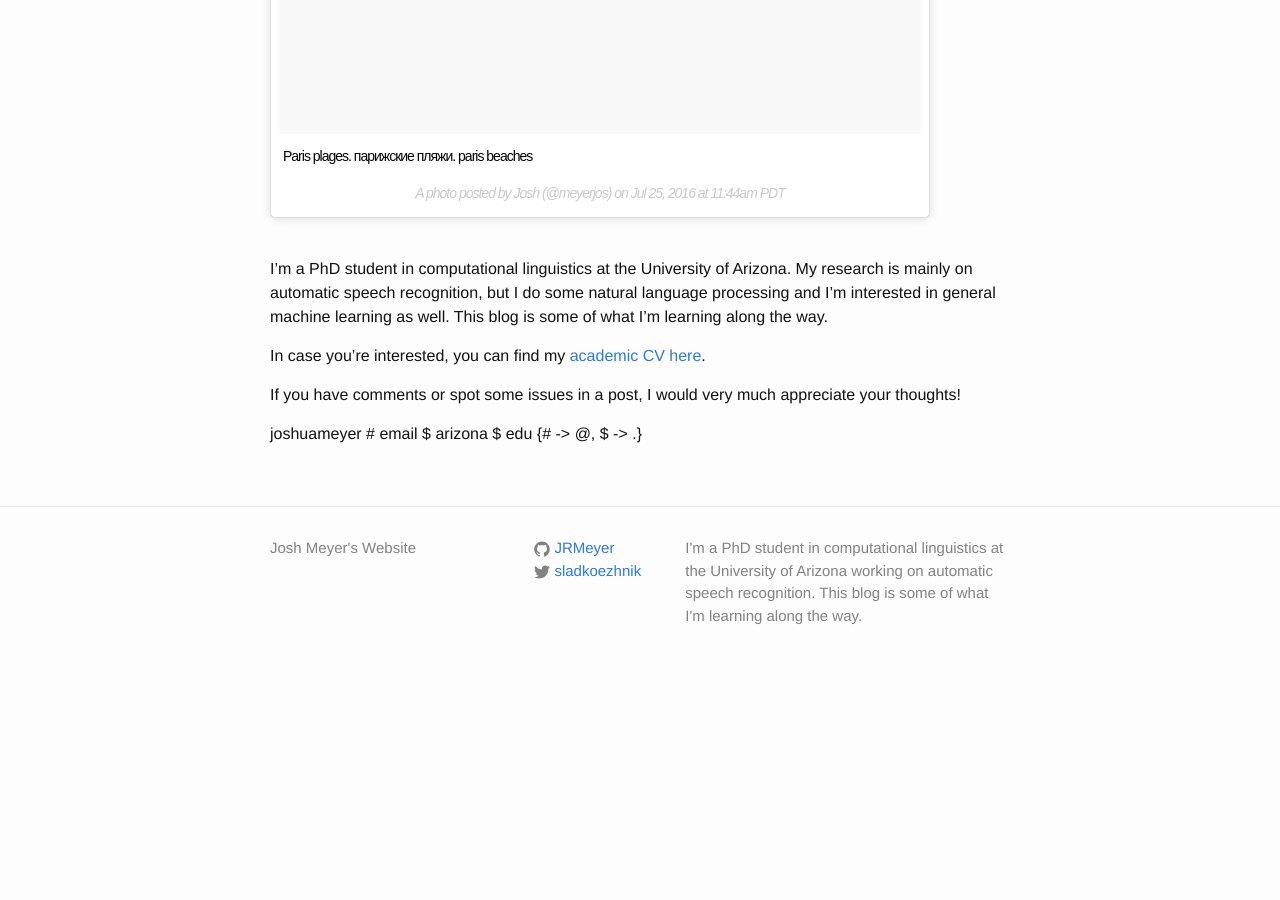
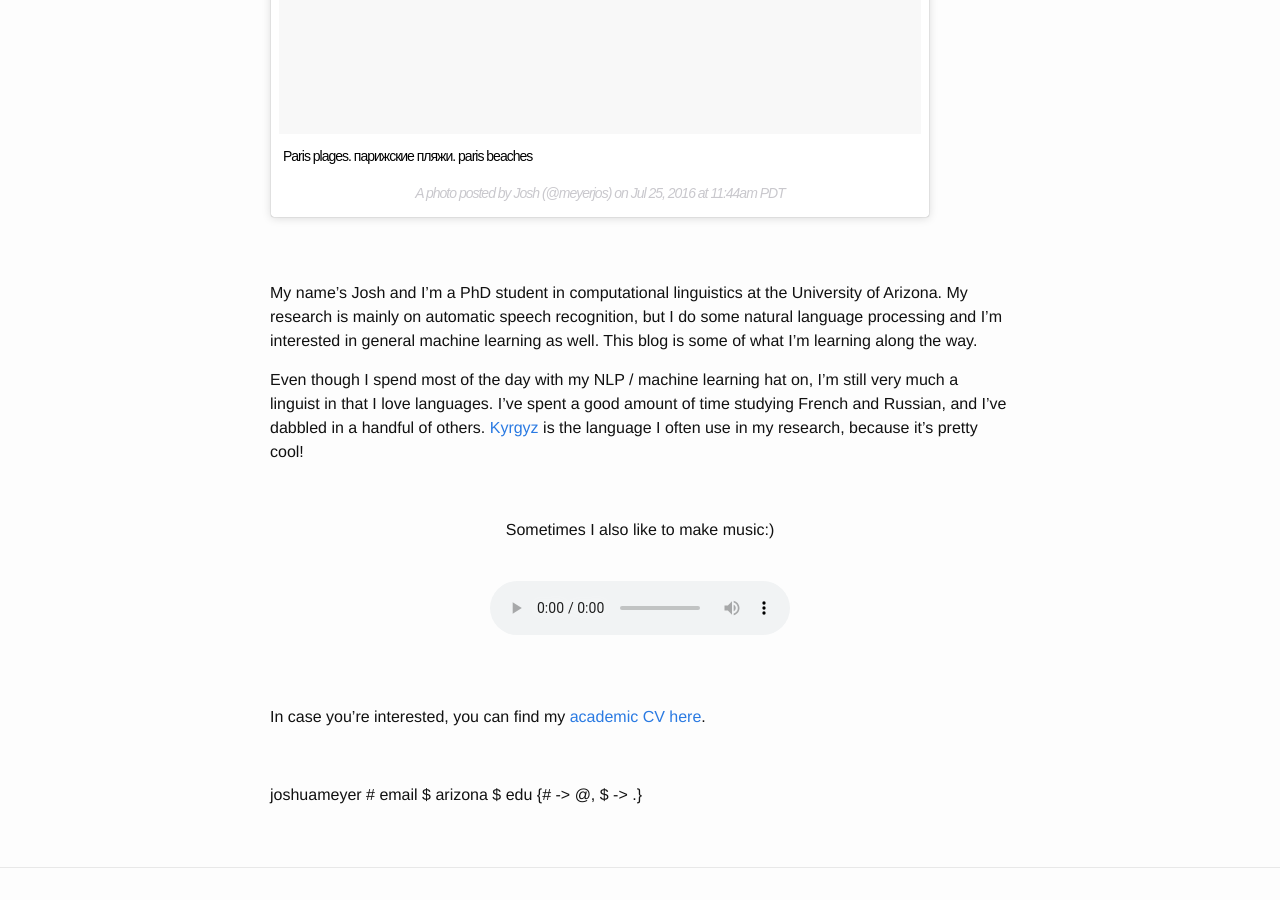
Before and after one commit to JRMeyer/jrmeyer.github.io, a Jekyll site: the page built from about.md, in a window 1280 px wide and 900 px high, scrolled down 439 px. Built offline with Jekyll 4.4.1, drawn with Linux system fonts in a browser that asks for light colours; comment, search, counter and statistics services are not loaded; before the commit the page ends 1126 px from its top, so only the background shows below that.

Commit message:
added song to about page

```diff
--- a/about.md
+++ b/about.md
@@ -8,11 +8,32 @@ permalink: /about/
 <script async defer src="//platform.instagram.com/en_US/embeds.js"></script>
 
 <br/>
+<br/>
 
-I'm a PhD student in computational linguistics at the University of Arizona. My research is mainly on automatic speech recognition, but I do some natural language processing and I'm interested in general machine learning as well. This blog is some of what I'm learning along the way.
+My name's Josh and I'm a PhD student in computational linguistics at the University of Arizona. My research is mainly on automatic speech recognition, but I do some natural language processing and I'm interested in general machine learning as well. This blog is some of what I'm learning along the way.
+
+Even though I spend most of the day with my NLP / machine learning hat on, I'm still very much a linguist in that I love languages. I've spent a good amount of time studying French and Russian, and I've dabbled in a handful of others. [Kyrgyz](https://en.wikipedia.org/wiki/Kyrgyz_language) is the language I often use in my research, because it's pretty cool!
+
+<br/>
+
+<center>Sometimes I also like to make music:)</center>
+<br/>
+
+<center><audio controls>
+ <source src="http://jrmeyer.github.io/misc/piano_6.wav"
+         type='audio/wav'>
+ <!-- The next two lines are only executed if the browser doesn't support WAV files -->
+ <source src="http://media.w3.org/2010/07/bunny/04-Death_Becomes_Fur.oga"
+         type='audio/ogg; codecs=vorbis'>
+ <!-- The next line will only be executed if the browser doesn't support the <audio> tag-->
+ <p>Your user agent does not support the HTML5 Audio element.</p>
+</audio></center>
+
+<br/>
+<br/>
 
 In case you're interested, you can find my [academic CV here]({{ site.url }}/misc/josh-meyer-cv.pdf).
 
-If you have comments or spot some issues in a post, I would very much appreciate your thoughts!
+<br/>
 
 joshuameyer # email $ arizona $ edu {# -> @, $ -> .}
```
Also changed, not shown: 1 other file.
